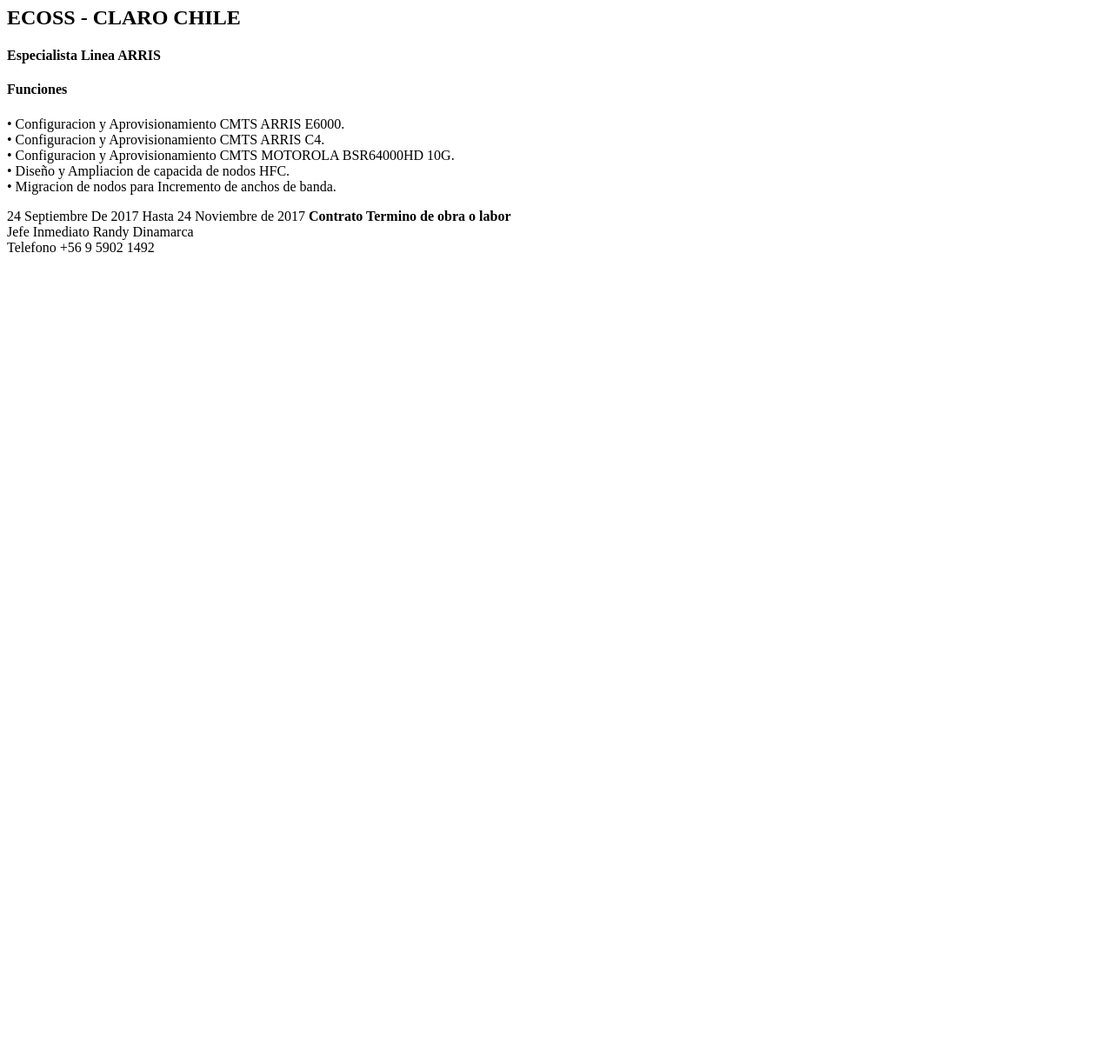
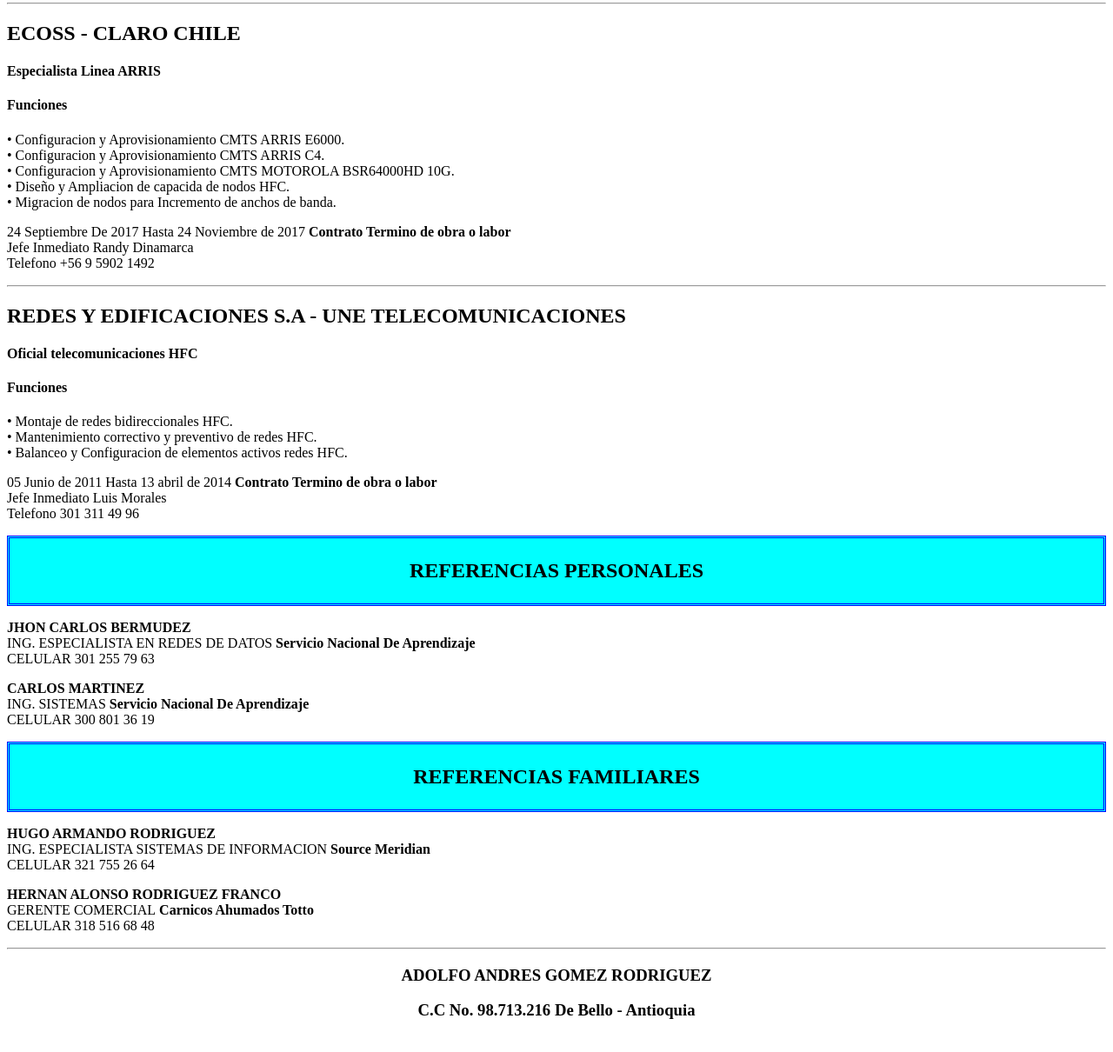
Before and after one commit to adolgomez13051/Servidor_Streaming, a plain HTML site: page index.html in a window 1280 px wide. Shown: the part 1322-2532 px from the top of the page at 87% size. Before the commit the page ends 1658 px from the top, so only its background shows below. Drawn offline with Linux system fonts and the light colour scheme.

Commit message:
finalizado

```diff
--- a/index.html
+++ b/index.html
@@ -102,6 +102,7 @@
     <p>01 Junio De 2019 Hasta la fecha <b>Contrato Termino Indefinido</b><br>
         Jefe Inmediato Claudia Marin<br>
         Telefono 317 441 02 16
+        <hr>
     </p>
 
     <h2>ECOSS - CLARO CHILE </h2>
@@ -111,17 +112,60 @@
         • Configuracion y Aprovisionamiento CMTS ARRIS C4.<br>
         • Configuracion y Aprovisionamiento CMTS MOTOROLA BSR64000HD 10G.<br>
         • Diseño y Ampliacion de capacida de nodos HFC.<br>
-        • Migracion de nodos para Incremento de anchos de banda.<br/>
+        • Migracion de nodos para Incremento de anchos de banda.<br />
     </p>
     <p>24 Septiembre De 2017 Hasta 24 Noviembre de 2017 <b>Contrato Termino de obra o labor</b><br>
         Jefe Inmediato Randy Dinamarca<br>
         Telefono +56 9 5902 1492
+
+        <hr>
     </p>
 
+    <h2>REDES Y EDIFICACIONES S.A - UNE TELECOMUNICACIONES </h2>
+    <h4>Oficial telecomunicaciones HFC</h4>
+    <h4>Funciones</h4>
+    <p>• Montaje de redes bidireccionales HFC.<br>
+        • Mantenimiento correctivo y preventivo de redes HFC.<br>
+        • Balanceo y Configuracion de elementos activos redes HFC.<br>
+    </p>
+    <p>05 Junio de 2011 Hasta 13 abril de 2014 <b>Contrato Termino de obra o labor</b><br>
+        Jefe Inmediato Luis Morales<br>
+        Telefono 301 311 49 96
+    </p>
+
+    <div id="Fondo_Titulo">
+        <h2>REFERENCIAS PERSONALES</h2>
+    </div>
+    <P><b>JHON CARLOS BERMUDEZ</b><br>
+        ING. ESPECIALISTA EN REDES DE DATOS <b>Servicio Nacional De Aprendizaje</b><br>
+        CELULAR 301 255 79 63
+    </P>
+
+    <p><b>CARLOS MARTINEZ</b><br>
+        ING. SISTEMAS<b> Servicio Nacional De Aprendizaje</b><br>
+        CELULAR 300 801 36 19<br />
+    </p>
+
+    <div id="Fondo_Titulo">
+        <h2>REFERENCIAS FAMILIARES</h2>
+    </div>
+    <P><b>HUGO ARMANDO RODRIGUEZ</b><br>
+        ING. ESPECIALISTA SISTEMAS DE INFORMACION <b>Source Meridian</b><br>
+        CELULAR 321 755 26 64
+    </P>
+
+    <p><b>HERNAN ALONSO RODRIGUEZ FRANCO</b><br>
+        GERENTE COMERCIAL<b> Carnicos Ahumados Totto</b><br>
+        CELULAR 318 516 68 48<br />
+    </p>
+
+    <p>
+        <hr>
+    <h3 style="text-align: center;">ADOLFO ANDRES GOMEZ RODRIGUEZ</h3>
+    <h3 style="text-align: center;">C.C No. 98.713.216 De Bello - Antioquia</h3>
 
 
-
-
+    </p>
 
     <img src="" alt="">
 
```
